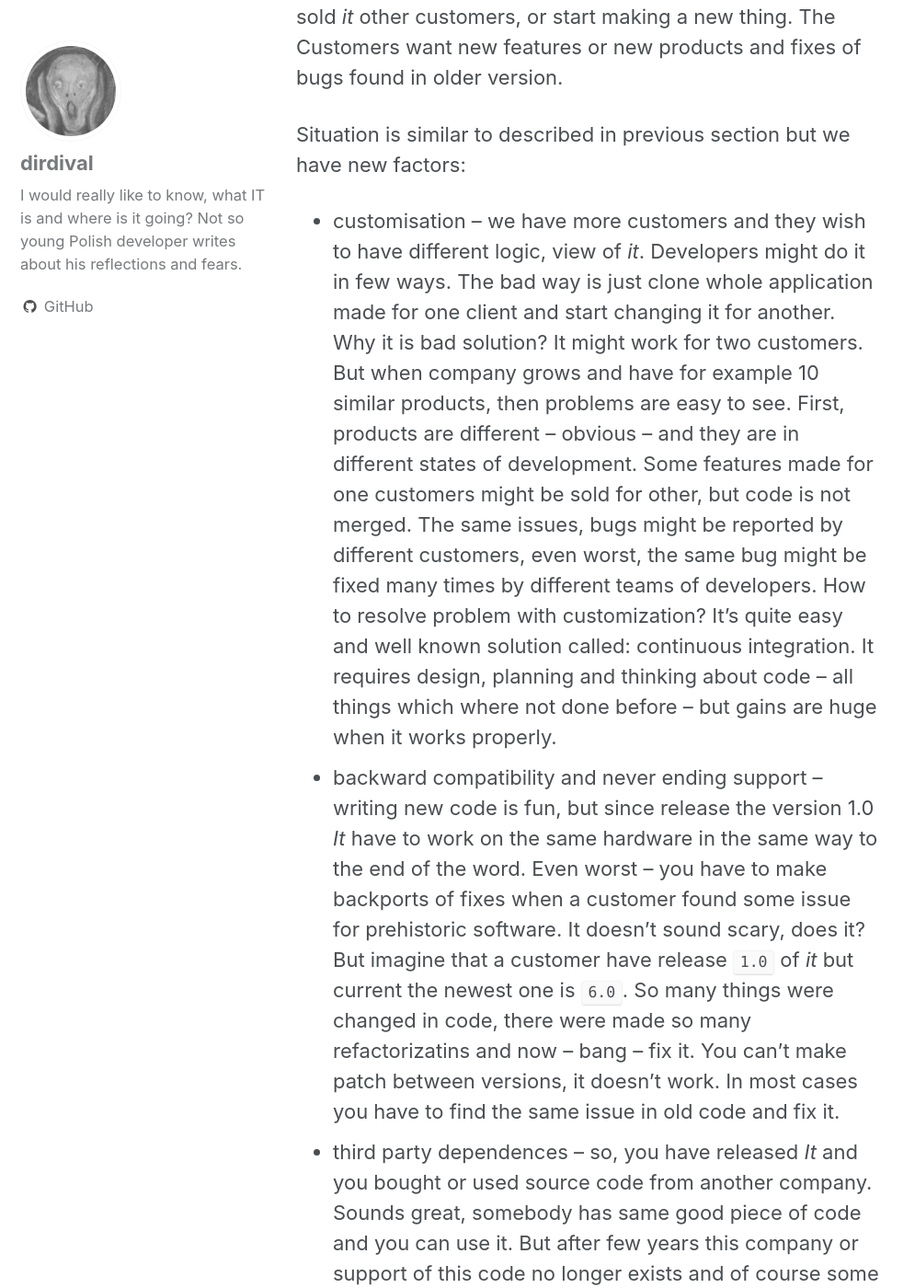
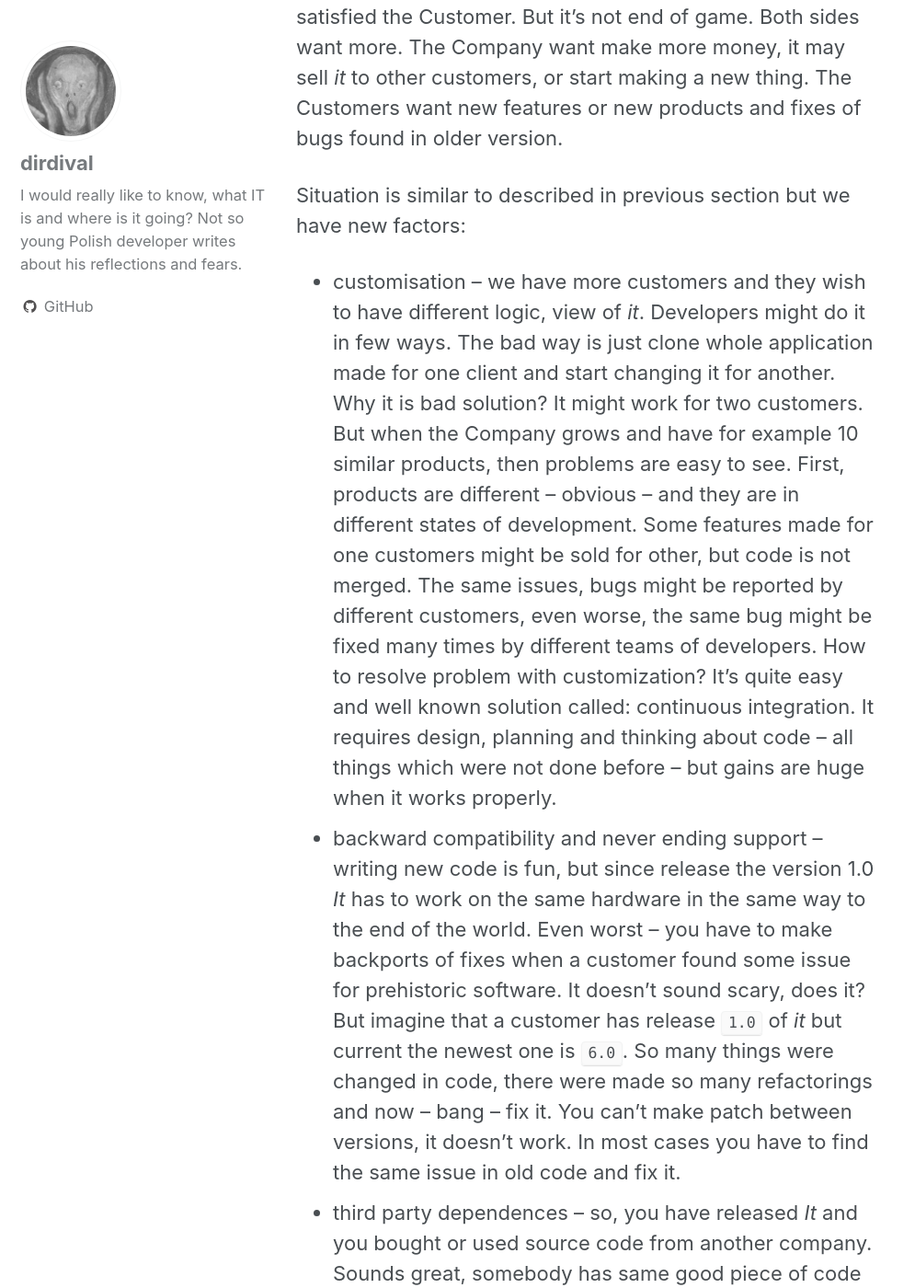
Before and after one commit to dirdival/dev-null, a Jekyll site: the page built from _posts/2017-10-01-problems-of-each-big-project.md, in a window 1280 px wide and 1400 px high, scrolled down 3502 px. Shown: the whole window at 92% size, without its empty margins (0-995 px from the left). Built offline with Jekyll 4.4.1, drawn with Linux system fonts in a browser that asks for light colours; some of the changed text lies outside the part shown.

Commit message:
Fixes from review made by Paweł. Thank you!

```diff
--- a/_posts/2017-10-01-problems-of-each-big-project.md
+++ b/_posts/2017-10-01-problems-of-each-big-project.md
@@ -8,35 +8,35 @@ Take a sit and have a good time during reading.
 
 # Part I -- there is no rules
 
-Yours company have to have at least one customer. Somebody
-have to paid for yours work. They decide what have to be done. And to be clear -- they
+Yours company has to have at least one customer. Somebody
+has to pay for your work. They decide what has to be done. And to be clear -- they
 really don't know what they wish to have. Believe me. Customer never ever know what have to be done.
 There are only slogans: _We wish to have a portal about puppets! We would like
-to have mobile application for finding empty parking spot. Make a bank/shop for us. We will
-send man on the Uranus - make a rocket!_ Whatever. It's not important what you
+to have mobile application for searching empty parking spot. Make a bank/shop for us. We will
+send man to the Uranus - make a rocket!_ Whatever. It's not important what you
 have to make. The most important thing is that the _Customer_ paid for that and you have to make _It_.
 
 So, some day yours company started. Somebody wrote first line of the code, made first commit, etc.
-What was the most important in that days for your company (from developer perspective)?
+What was the most important in that days for your company (from a developer's perspective)?
 Did anybody care about quality of code? Did developers use good practices?
 Did they write tests? The answer on all that question is  -- *no*.
 When a company starts nobody cares about that. *It's the best time of development ever!*
 There is no rules! There is no backward compatibility! There is no bugs, because there is
-no product yet! Life is beautiful and you can use any technology which you wish.
+no product yet! Life is beautiful and you can use any technology you wish.
 
-OK, let's back on the Earth. Yours company sign some _contract_. There is
-no any technical information there. Forget it. As we where talking -- only slogans are there. No info about
+OK, let's back to the Earth. Yours company signs some _contract_. There is
+no any technical information there. Forget it. As we where talking -- there are only slogans. No info about
 hardware, no info about software, no info about users, no info about
 anything important. _So what is there?_ -- you may ask. There is the most important information for
 both sides: _the Company will make -- it -- for the
 Customer for XXX (here money), Deadline is YYY (here date)_. That's it.
 
 And here the game begins. Project Manager (if any is present) says -- _make It ASAP_.
-So first developers just start make _It_. Whatever it is. How do they make it? They make some _reasonable_
+So first developers just start making _It_. Whatever it is. How do they make it? They make some _reasonable_
 assumptions according hardware and software limitations,  number of users and other things which define _It_.
 Do they write that things in some document and share it with the Customer via PM? Don't be silly.
 
-Rapid development has started. The Company wish to have a product as fast as possible, show something
+Rapid development has started. The Company wishes to have a product as fast as possible, show something
 The Customer. Developers have a lot of things to write -- but they love it -- creating many lines of new code,
 without limitations, without rules is what they wish to do all the time. Does anybody plan something? Does
 anybody think about architecture or tests? Forget it. There is not time for that _stupid_ things during rapid development.
@@ -48,68 +48,68 @@ We are going forward and nobody will stop us!
 of small firms (9/10 in Poland) don't _achieve_ this level. First release is crucial and feedback from the
 Customer in most cases looks like this: _What is it? I didn't order it. Did I said a rocket? Are you sure?
 I said spaceship. No, no, wait. I recalled more things. I said  -- starship -- like Enterprise. Don't look at
-me in that way. We paid for that. Yours salesman said that you will make it. And don't look in that document (contract).
+me that way. We paid for that. Yours salesman said that you will make it. And don't look in that document (contract).
 It's not valid.  Important Is what I'm saying right now ..._
 
 Who is guilty in this situation? Owner who signed a contract, the Company which didn't give any feedback, requirements,
 Salesman or PMs? And again, answer on all that questions is -- *no*. Guilty are developers and they have to _fix it_. ASAP.
 
 If the Company is not _under water_ now starts new act of that play. Both sides start thinking about _it_ but
-in different way. The Customers says that everything is wrong, _it_ is not an application, it's bag full of bugs, etc.
-The Company says that were no information about _anything_, so they made some assumptions. In most cases
-after _first disaster_ real cooperation starts. Appears some reasonable requirements about hardware, software, etc. Sometimes
+in a different way. The Customer says that everything is wrong, _it_ is not an application, it's bag full of bugs, etc.
+The Company says that there were no information about _anything_, so they made some assumptions. In most cases
+after _the first disaster_ real cooperation starts. Appears some reasonable requirements about hardware, software appear. Sometimes
 info about technology which should be used -- as always it's a surprise for developers, because they used something
-different. Because a lot of work where made to release 1.0, developers start fixing _it_. Forget about Model View Controller,
+different. Because a lot of work has been done to release 1.0, developers start fixing _it_. Forget about Model View Controller,
 forget about Hardware Abstraction Layer and other _good practices_. The time has come for more spaghetti code, quick fix
 of issues -- hacks, and much more undocumented code. Since that time, part of developers start complaining -- _We came
-here to create new software, not to fix bugs_. Start appears words like: overtime, overwork, etc. Some of developers might just go,
+here to create new software, not to fix bugs_. Words like overtime, overwork start to appear. Some of developers might just go,
 but in most cases people wish to see a final product, because they were hard working on _it_.
 
 # Part III - Where are we going?
 
 Let assume that the Company released version which satisfied the Customer. But it's not end of game. Both sides want more.
-The Company want make more money, it mights sold _it_ other  customers, or start making a new thing.
+The Company want make more money, it may sell _it_ to other customers, or start making a new thing.
 The Customers want new features or new products and fixes of bugs found in older version.
 
 Situation is similar to described in previous section but we have new factors:
 * customisation -- we have more customers and they wish to have different logic, view of _it_. Developers might do it in few ways. The
 bad way is just clone whole application made for one client and start changing it for another. Why it is bad solution? It might work
-for two customers. But when company grows and have for example 10 similar products, then problems are easy to see.
+for two customers. But when the Company grows and have for example 10 similar products, then problems are easy to see.
 First, products are different -- obvious -- and they are in different states of development. Some features made for one
 customers might be sold for other, but code is not merged. The same issues, bugs might be reported by different customers, even
-worst, the same bug might be fixed many times by different teams of developers. How to resolve problem with customization? It's quite
+worse, the same bug might be fixed many times by different teams of developers. How to resolve problem with customization? It's quite
 easy and well known solution called: continuous integration. It requires design, planning and thinking about code -- all things
-which where not done before -- but gains are huge when it works properly.
-* backward compatibility and never ending support -- writing new code is fun, but since release the version 1.0 _It_ have to work on the same hardware
-in the same way to the end of the word. Even worst -- you have to make backports of fixes when a customer found some issue for prehistoric software.
- It doesn't sound  scary, does it? But imagine that a customer have release `1.0` of _it_ but current the newest one is `6.0`. So many things were
- changed in code, there were made so many refactorizatins  and now -- bang -- fix it. You can't make patch between versions, it doesn't work.
+which were not done before -- but gains are huge when it works properly.
+* backward compatibility and never ending support -- writing new code is fun, but since release the version 1.0 _It_ has to work on the same hardware
+in the same way to the end of the world. Even worst -- you have to make backports of fixes when a customer found some issue for prehistoric software.
+ It doesn't sound  scary, does it? But imagine that a customer has release `1.0` of _it_ but current the newest one is `6.0`. So many things were
+ changed in code, there were made so many refactorings and now -- bang -- fix it. You can't make patch between versions, it doesn't work.
  In most cases you have to find the same issue in old code and fix it.
 * third party dependences -- so, you have released _It_ and you bought or used source code from another company. Sounds great, somebody
 has same good piece of code and you can use it. But after few years this company or support of this code no longer exists and of course
-some customer wish to have some new feature related to that code. Another problems are with old toolchains -- you wish use some new
-features from new version of compiler on other tools but you can't because you have to work on the old one toolchain -- because customer,
+some customer wish to have some new feature related to that code. Another problems are with old toolchains -- you wish to use some new
+features from new version of compiler on other tools but you can't because you have to work with the old toolchain -- because customer,
 or other company doesn't agree to use the new one. And you have to work on _C++03_. New developers where come to your company, they are
-just after studies, they where using _C++11, C++17_ and they complain about it. Sad thing is that there is not easy solution here. For
-compiler flags specially new warnings you can check current used version of software and enable them, but after few years of that practices the makefile looks awful.
+just after university, they were using _C++11, C++17_ and they complain about it. Sad thing is that there is not easy solution here. For
+compiler flags specially new warnings you can check current used version of software and enable them, but after a few years of that practices the makefile looks awful.
 * still growing source code -- developers are writers and they love write new code. After few years source code is huge. I have seen so many times ...
-Each new developer think that he know _better_ how to write data from buffer into file. When I made some small research I found 7 different
-functions which make exactly the same logical action in different way. Of course, it's interesting when you look on them but each implementation
-had different problems, issues. Another problem are _poor_ developers which make  _copy/paste_ code, make huge functions, etc. Some of this problems
-might fix coding standard, which should describe how function should be named. But, who reads _codding standard_ and does The Company have
-any? Code review also helps but each team has different standards and nobody know all features, functions which were written. In other words, developers
-start write the same code again, again because they didn't find it in huge code.
+Each new developer thinks that he know _better_ how to write data from buffer into file. When I made some small research I have found 7 different
+functions which make exactly the same logical action in a different way. Of course, it's interesting when you look on them but each implementation
+had different problems, issues. Another problem are _poor_ developers which make  _copy/paste_ code, make huge functions, etc. Some of these  problems
+might be fixed by a coding standard, which should describe how function should be named. But, who reads _codding standard_ and does The Company have
+any? Code review also helps but each team has different standards and nobody knows all features, functions which were written. In other words, developers
+start to write the same code again, again because they didn't find it in huge code.
 * new and old developers -- old developers _know_ what they made. Sometimes it's a crappy code, especially in release _1.0_ but if they made
-any refactorization, and removed spaghetti code it might have _some_ shape. Of course nothing is great, there are places without tests and documentation
-but they know how to deal with them. The new comers have to learn how to _touch_ that places. Sometime they make wrappers, additional layers,
-because they don't understand how it works and they afraid to change it. From the other side, new developers easy might recognize some wrong  API, strange
-constructions, poor code. Allow them ask _stupid questions_ (they are not exist) and listen them carefully because sometimes they are right.
+any refactoring, and removed spaghetti code it might have _some_ shape. Of course nothing is great, there are places without tests and documentation
+but they know how to deal with them. The newcomers have to learn how to _touch_ that places. Sometimes they make wrappers, additional layers,
+because they don't understand how it works and they afraid to change it. From the other side, new developers might easily recognize some wrong  API, strange
+constructs, poor code. Allow them ask _stupid questions_ (they are not exist) and listen them carefully because sometimes they are right.
 
 ---
 
-It's only brief description how projects work in real world.I was working for
-few, small and big companies and each of them have some described issues. Of course your company might work in different way. Many of described problems is connected
-with reusing, old code -- specially in _C/C++_ languages. If you work for example in _Python_ or _Ruby_ probably you don't care about backward compatibility.
-You just make a portal and after sold you don't care. If customers wish have something new you start from beginning and you remove old crap. I would really
-write something good on the end about long term projects, but I can't. Working with them is some kind of masochism.
-And if you are or you pretend to be programmer you should know about it.
+It's only brief description how projects work in the real world. I was working for
+few, small and big companies and each of them have some described issues. Of course your company might work in different way. Many of described problems are related to
+reusing old code -- specially in _C/C++_ languages. If you work for example in _Python_ or _Ruby_ probably you don't care about backward compatibility.
+You just make a portal and after sell you don't care. If customers wish have something new you start from scratch and you remove old crap. I would really
+write something good at the end about long term projects, but I can't. Working with them is some kind of masochism.
+And if you are or try to be programmer you should know about it.
```
